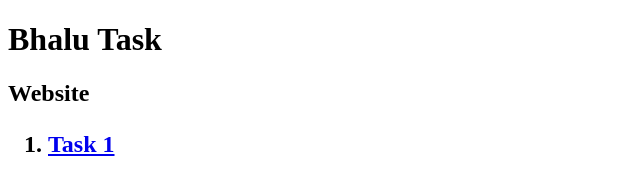
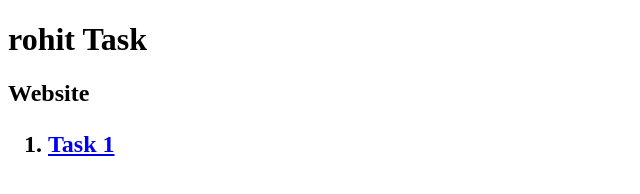
Before and after one commit to 4424rohit/testrepo, a plain HTML site: page index.html in a window 1280 px wide. Shown: the whole page, without its empty margins (0-640 px from the left). Drawn offline with Linux system fonts and the light colour scheme.

Commit message:
index.html

```diff
--- a/index.html
+++ b/index.html
@@ -7,7 +7,7 @@
     <title>GIT</title>
 </head>
 <body>
-<h1>Bhalu Task</h1>
+<h1>rohit Task</h1>
 <div>
     <h2>Website<h2>
             <ol>
```
